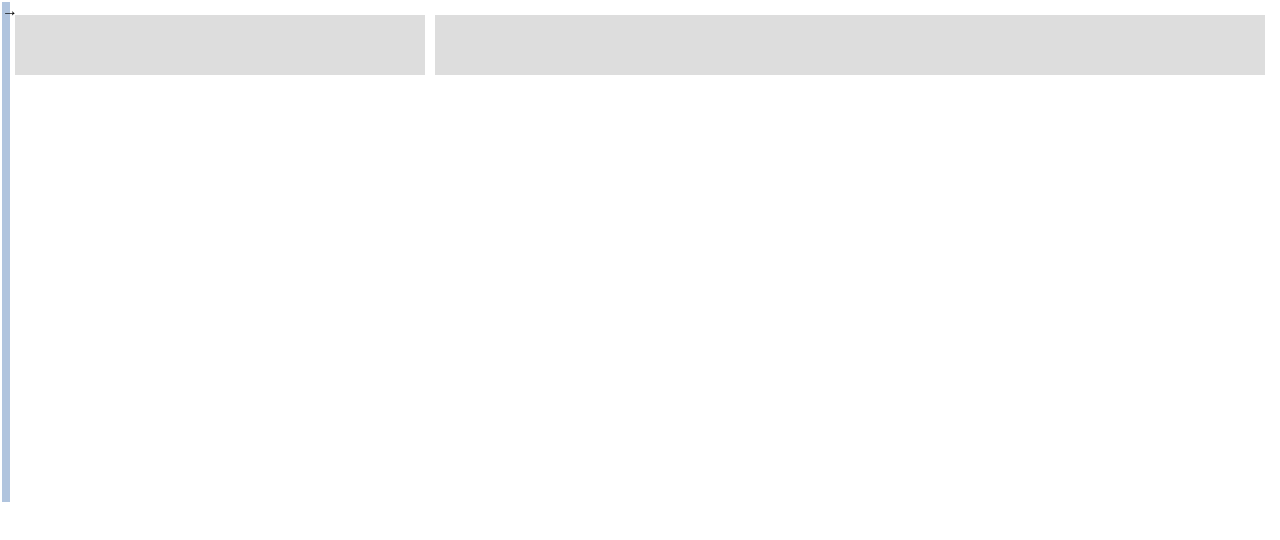
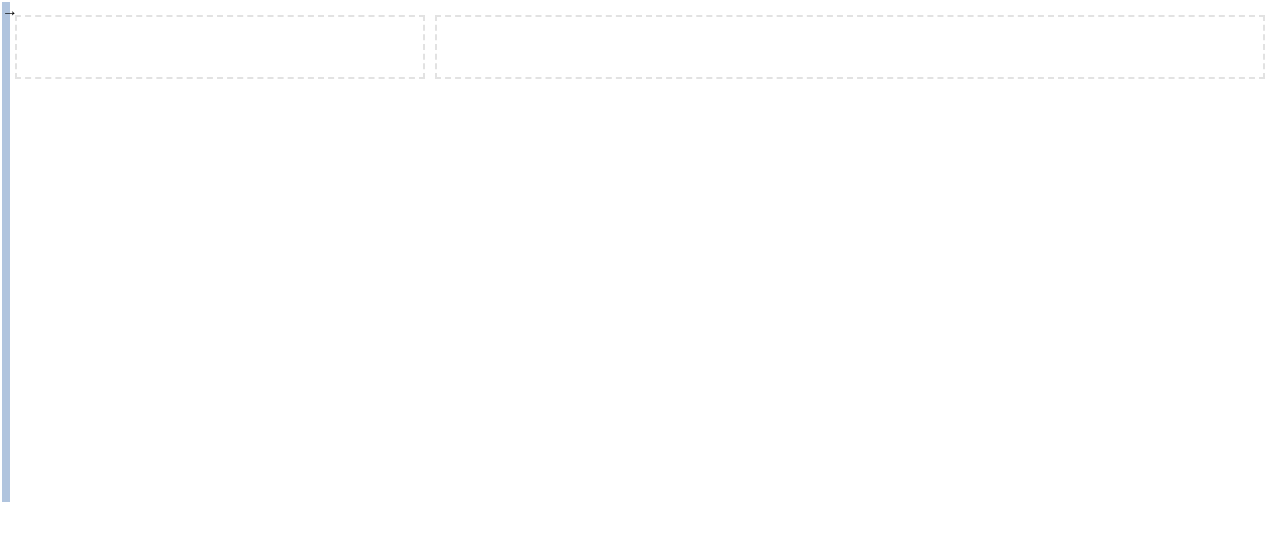
Before and after one commit to ethanckw/Avengers, a plain HTML site: page ui_front.html in a window 1280 px wide. Drawn offline with nearby package versions, Linux system fonts and the light colour scheme.

Commit message:
add enhancement on widget holder

```diff
--- a/scripts/css/global.css
+++ b/scripts/css/global.css
@@ -1,17 +1,18 @@
 .left_nav{position: fixed; z-index: 100; height: 500px;}
 .left_nav:hover{width:150px; background-color: white;}
 .widgetElementIcons {height: 56px; width: 67px; float: left; display: none; cursor: move;}
-.widgetHolderIcons {height: 20px; background-color: #DDD; float: left; display: none; cursor: move;}
+.widgetHolderIcons {height: 20px; float: left; display: none; cursor: move; border: 2px solid #DDDDDD;background-color:#F1F1F1; }
 .bg_gray {background-color: #DDD;}
 
-.widgetHolderRow{height: 20px; margin-bottom: 5px;}
+.widgetHolderRow{height: 20px; margin-bottom: 5px; padding-bottom:1px;}
 .content{margin:0px; display:block;width:100%; position: absolute;top:0;bottom:0;left:0;right:0;}
 html,body{margin:0px;padding:1px;}
 #contentSortable{border:0; min-height: 600px; padding: 0px; margin:15px 0 15px 15px;}
 
-.widgetHolder{height:60px; background-color:#DDD; margin-bottom: 10px; float:left;}
+.widgetHolder{height:60px; margin-bottom: 10px; float:left; border: 2px dashed #E2E2E2;}
+.widgetHolder:hover { border: 2px dashed #C0C0C0; }
 
-.contentRow{height: 60px; margin-bottom: 10px; clear:left;}
+.contentRow{height: 60px; margin-bottom: 15px; clear:left;}
 .close{width: 15px; float: left; }
 .uiCloseButton {background-image:url(../../images/fb_close.png); }
 .uiCloseButton:hover{background-position: left 30px; }
--- a/scripts/js/widget.js
+++ b/scripts/js/widget.js
@@ -15,6 +15,7 @@ $(document).ready(function() {
 	$('#contentSortable').append(abc);
 	$('#trial').children('.pc').css({'width':$('#contentSortable').width()-15, 'float':'left'});
 	updateRow();
+	doDroppable();
     }
 
 
@@ -80,18 +81,7 @@ $(document).ready(function() {
 		ui.draggable.children('.pc').width($('#contentSortable').width()-15).css({'float':'left'});
 
 		updateRow();
-	    }
-	}
-    });
-
-    // drop aread for widget
-    $('.widgetHolder').droppable({
-	revert: "false",
-	accept: '.widgetElementIcons',
-	drop: function(event, ui) {
-	    if(ui.helper.hasClass('widgetElementIcons')) {
-		//alert('dropped');
-		console.log(ui);
+		doDroppable();
 	    }
 	}
     });
@@ -104,18 +94,35 @@ $(document).ready(function() {
     });
 });
 
+doDroppable = function() {
+    // drop aread for widget [drop2]
+    $('.widgetHolder').droppable({
+	revert: "false",
+	accept: '.widgetElementIcons',
+	drop: function(event, ui) {
+	    if(ui.helper.hasClass('widgetElementIcons')) {
+		alert('dropped');
+		console.log(ui);
+	    }
+	}
+    });
+}
+
 // resize widget holder space
+// to lazy to do it properly, refactor later if we have time
 doResize = function(type, total, mini) {
-    var size = (mini === 1)?1:10; // pixel
+    var size = (mini === 1)?2:10; // pixel
+    var totBorder = (mini === 1)?4:4; // widget holder bordersize
+
     switch(type) {
     case ('1'): // 1/1
-	return total;
+	return (total - totBorder);
     case ('2'): // 1/2
-	return ((total-size) / 2);
+	return (((total-size) / 2) - totBorder);
     case ('3'): // 1/3
-	return ((total-(size * 2)) / 3);
+	return (((total-(size * 2)) / 3) - totBorder);
     case ('4'): // 2/3
-	return ((((total-(size * 2)) / 3) * 2) + size);
+	return (((((total-(size * 2)) / 3) * 2) + size) - totBorder);
     }
 }
 
@@ -211,7 +218,7 @@ showMenu = function() {
     $(".widgetsContainer").show();
     $(".widgetElementIcons").show();
     $(".widgetHolderIcons").show();
-    $('.widgetHolderIconsContainer').css({'border':'1px dashed silver', 'padding':'5px 5px 0 5px'});
+    $('.widgetHolderIconsContainer').css({'border':'1px dashed silver', 'padding':'5px'});
     $('.widgetsContainer').css({
 	'border':'1px dashed silver',
 	'padding':'15px 15px 0',
```
